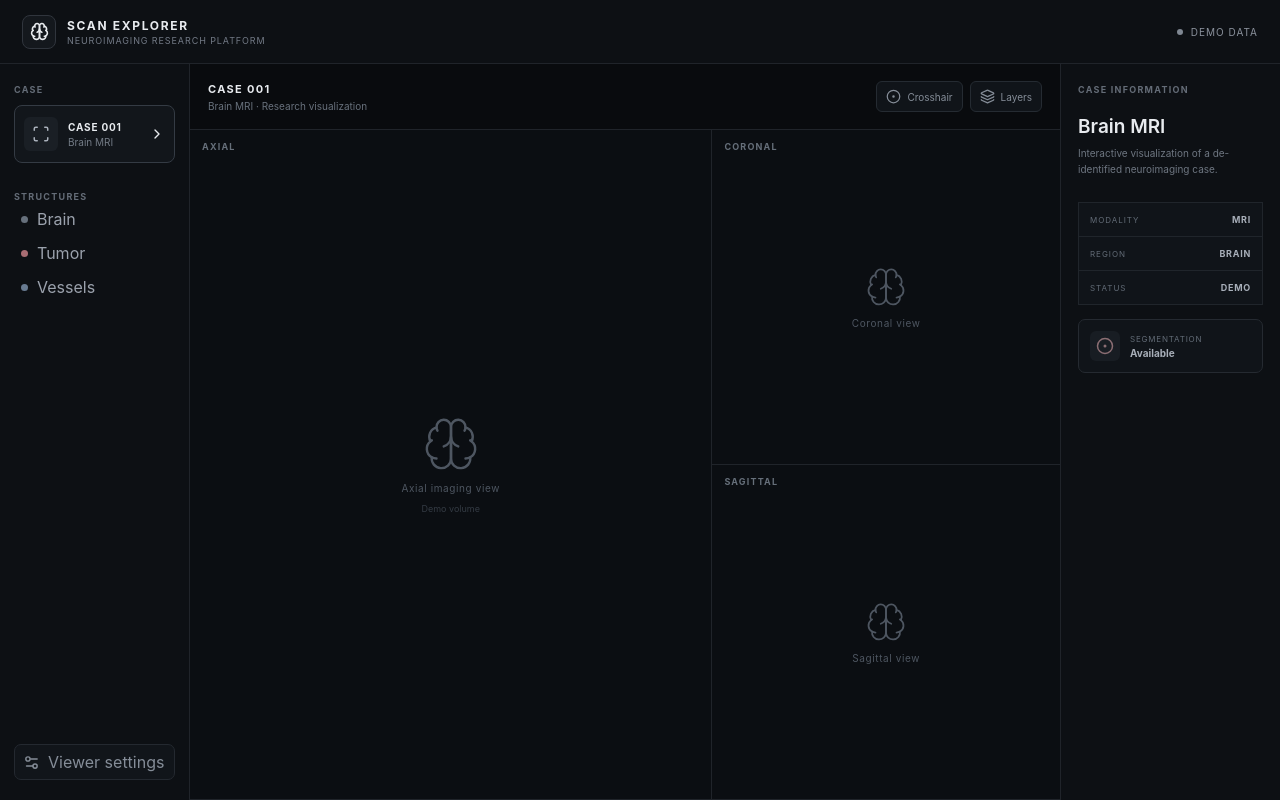
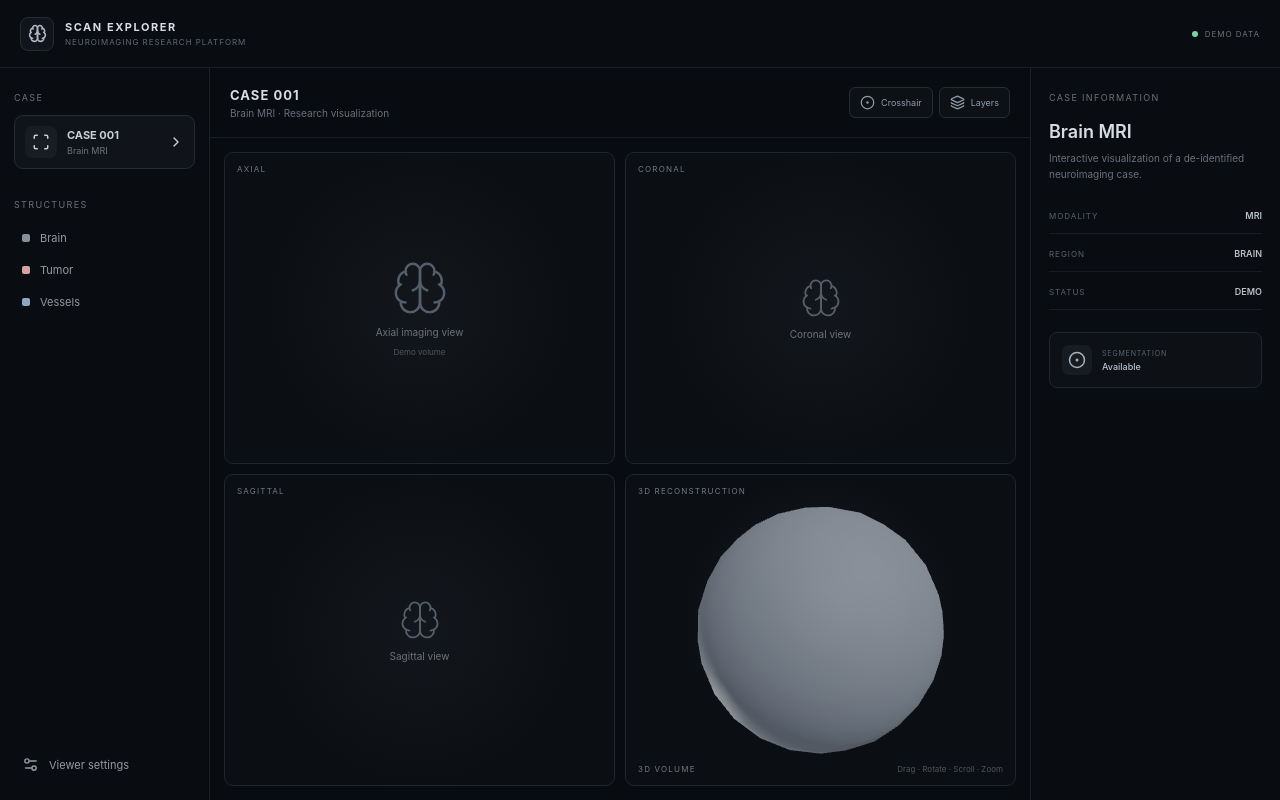
Before and after one commit to harshasingla18/braintumorscan, a React (Vite) app: page / in a window 1280 px wide. Built offline with nearby package versions, Linux system fonts and the light colour scheme.

Commit message:
Update index.css

```diff
--- a/src/index.css
+++ b/src/index.css
@@ -10,10 +10,14 @@ body,
   margin: 0;
 }
 
+html,
 body {
   overflow: hidden;
-  background: #0b0d10;
-  color: #e8ebef;
+}
+
+body {
+  background: #080b0f;
+  color: #d8dde4;
   font-family:
     Inter,
     ui-sans-serif,
@@ -31,19 +35,33 @@ button {
 .app {
   width: 100%;
   height: 100%;
+  min-height: 0;
+
   display: flex;
   flex-direction: column;
+
   overflow: hidden;
+
+  background: #080b0f;
 }
 
+/* TOP BAR */
+
 .topbar {
-  flex: 0 0 64px;
+  flex: 0 0 68px;
+
+  height: 68px;
+  min-height: 68px;
+
   display: flex;
   align-items: center;
   justify-content: space-between;
-  padding: 0 22px;
-  border-bottom: 1px solid #20242a;
-  background: #0d1014;
+
+  padding: 0 20px;
+
+  border-bottom: 1px solid #1b2027;
+
+  background: #090c10;
 }
 
 .brand {
@@ -55,385 +73,542 @@ button {
 .brand-mark {
   width: 34px;
   height: 34px;
+
   display: grid;
   place-items: center;
-  border: 1px solid #30353d;
+
+  border: 1px solid #242b34;
   border-radius: 8px;
-  background: #14181d;
+
+  background: #11151b;
+
+  color: #aeb6c1;
 }
 
 .brand-name {
-  font-size: 12px;
+  font-size: 11px;
   font-weight: 700;
   letter-spacing: 0.14em;
 }
 
 .brand-subtitle {
-  margin-top: 2px;
-  color: #727985;
-  font-size: 9px;
-  letter-spacing: 0.1em;
+  margin-top: 3px;
+
+  color: #606a76;
+
+  font-size: 8px;
+  letter-spacing: 0.12em;
 }
 
 .topbar-status {
   display: flex;
   align-items: center;
-  gap: 8px;
-  color: #8b929d;
-  font-size: 10px;
-  letter-spacing: 0.1em;
+  gap: 7px;
+
+  color: #68717d;
+
+  font-size: 8px;
+  letter-spacing: 0.12em;
 }
 
 .status-dot {
   width: 6px;
   height: 6px;
+
   border-radius: 50%;
-  background: #7f8792;
+
+  background: #7dd3a5;
 }
+
+/* WORKSPACE */
 
 .workspace {
   flex: 1 1 0;
+
+  width: 100%;
+  min-width: 0;
   min-height: 0;
+
   display: grid;
-  grid-template-columns: 190px minmax(0, 1fr) 220px;
+
+  grid-template-columns:
+    210px
+    minmax(0, 1fr)
+    250px;
+
   overflow: hidden;
 }
 
+/* SIDEBAR */
+
 .sidebar {
+  position: relative;
+
   min-width: 0;
   min-height: 0;
-  display: flex;
-  flex-direction: column;
-  padding: 20px 14px;
-  border-right: 1px solid #20242a;
-  background: #0d1014;
+
   overflow: hidden;
+
+  border-right: 1px solid #1b2027;
+
+  padding: 24px 14px;
+
+  background: #090c10;
 }
 
 .section-label {
-  color: #646c77;
+  margin-bottom: 12px;
+
+  color: #68717d;
+
   font-size: 9px;
-  font-weight: 700;
-  letter-spacing: 0.14em;
+  letter-spacing: 0.15em;
 }
 
 .section-label.second {
-  margin-top: 28px;
+  margin-top: 30px;
 }
 
 .case-card {
-  margin-top: 10px;
-  min-height: 58px;
+  width: 100%;
+
   display: flex;
   align-items: center;
+
   gap: 10px;
-  padding: 9px;
-  border: 1px solid #252a31;
-  border-radius: 8px;
-  background: #12161b;
+
+  padding: 10px;
+
+  border: 1px solid transparent;
+  border-radius: 9px;
+
+  color: #c9cfd7;
 }
 
 .case-card.active {
-  border-color: #343b44;
+  background: #10141a;
+  border-color: #242b34;
 }
 
 .case-icon {
-  width: 34px;
-  height: 34px;
+  width: 32px;
+  height: 32px;
+
+  flex: 0 0 32px;
+
   display: grid;
   place-items: center;
-  border-radius: 6px;
-  background: #1a1f25;
-  color: #aab1bb;
+
+  border-radius: 7px;
+
+  background: #181d24;
 }
 
 .case-info {
   min-width: 0;
   flex: 1;
+
   display: flex;
   flex-direction: column;
+
   gap: 3px;
 }
 
 .case-info strong {
-  font-size: 10px;
-  letter-spacing: 0.08em;
+  font-size: 11px;
 }
 
 .case-info span {
-  color: #737b86;
-  font-size: 10px;
+  color: #69727e;
+  font-size: 9px;
 }
 
-.layer-row {
+.layer-row,
+.settings-button {
   width: 100%;
-  min-height: 34px;
+
+  border: 0;
+
+  background: transparent;
+
+  color: #929aa5;
+
   display: flex;
   align-items: center;
-  gap: 9px;
-  padding: 0 7px;
-  border: 0;
-  background: transparent;
-  color: #9ba2ad;
+
+  gap: 10px;
+
+  padding: 9px 8px;
+
   text-align: left;
+
   cursor: pointer;
+
+  border-radius: 7px;
+
+  font-size: 11px;
+}
+
+.layer-row:hover,
+.settings-button:hover {
+  background: #11151b;
+  color: #d8dde4;
 }
 
 .layer-indicator {
-  width: 7px;
-  height: 7px;
-  border-radius: 50%;
-  background: #66707c;
+  width: 8px;
+  height: 8px;
+
+  flex: 0 0 8px;
+
+  border-radius: 2px;
+
+  background: #5e6672;
+}
+
+.layer-indicator.brain {
+  background: #87909c;
 }
 
 .layer-indicator.tumor {
-  background: #a86d73;
+  background: #d8a0a0;
 }
 
 .layer-indicator.vessels {
-  background: #687b91;
+  background: #8ca6c4;
 }
 
 .sidebar-bottom {
-  margin-top: auto;
+  position: absolute;
+
+  left: 14px;
+  right: 14px;
+  bottom: 18px;
 }
 
-.settings-button {
-  width: 100%;
-  min-height: 36px;
-  display: flex;
-  align-items: center;
-  gap: 8px;
-  padding: 0 8px;
-  border: 1px solid #242930;
-  border-radius: 7px;
-  background: #11151a;
-  color: #858d98;
-  cursor: pointer;
-}
+/* VIEWER */
 
 .viewer-area {
   min-width: 0;
   min-height: 0;
+
   display: flex;
   flex-direction: column;
+
   overflow: hidden;
-  background: #090b0e;
+
+  background: #080b0f;
 }
 
 .viewer-header {
-  flex: 0 0 66px;
+  flex: 0 0 70px;
+
+  height: 70px;
+  min-height: 70px;
+
   display: flex;
   align-items: center;
   justify-content: space-between;
-  padding: 0 18px;
-  border-bottom: 1px solid #20242a;
+
+  padding: 16px 20px;
+
+  border-bottom: 1px solid #181d24;
 }
 
 .viewer-title {
-  font-size: 11px;
+  font-size: 13px;
   font-weight: 700;
-  letter-spacing: 0.12em;
+  letter-spacing: 0.08em;
 }
 
 .viewer-description {
   margin-top: 4px;
-  color: #68717c;
+
+  color: #68717d;
+
   font-size: 10px;
 }
 
 .viewer-tools {
   display: flex;
-  gap: 7px;
+  gap: 6px;
 }
 
 .viewer-tools button {
   display: flex;
   align-items: center;
+
   gap: 6px;
-  padding: 7px 9px;
-  border: 1px solid #252b32;
+
+  border: 1px solid #252c35;
+
+  background: #0d1116;
+
+  color: #929ba7;
+
+  padding: 7px 10px;
+
   border-radius: 6px;
-  background: #101419;
-  color: #858d98;
-  font-size: 10px;
+
+  font-size: 9px;
+
+  cursor: pointer;
 }
+
+/* VIEWER GRID */
 
 .viewer-grid {
   flex: 1 1 0;
+
+  width: 100%;
+  min-width: 0;
   min-height: 0;
+
+  padding: 14px;
+
   display: grid;
-  grid-template-columns: 1.5fr 1fr;
+
+  grid-template-columns: minmax(0, 1fr) minmax(0, 1fr);
   grid-template-rows: minmax(0, 1fr) minmax(0, 1fr);
-  gap: 1px;
+
+  gap: 10px;
+
   overflow: hidden;
-  background: #20242a;
 }
 
 .scan-panel {
   position: relative;
+
   min-width: 0;
   min-height: 0;
+
   overflow: hidden;
-  background: #0b0e12;
+
+  border: 1px solid #20262e;
+  border-radius: 9px;
+
+  background:
+    radial-gradient(
+      circle,
+      rgba(78, 89, 105, 0.12),
+      transparent 65%
+    ),
+    #0b0e12;
 }
 
-.scan-panel.large {
-  grid-row: span 2;
+.scan-panel.three-d {
+  min-width: 0;
+  min-height: 0;
+
+  background:
+    radial-gradient(
+      circle at 50% 45%,
+      rgba(102, 113, 128, 0.14),
+      transparent 55%
+    ),
+    #0b0e12;
 }
 
 .panel-label {
   position: absolute;
+
   top: 11px;
   left: 12px;
-  z-index: 5;
-  color: #666f7a;
-  font-size: 9px;
-  font-weight: 700;
-  letter-spacing: 0.13em;
-  pointer-events: none;
+
+  z-index: 2;
+
+  font-size: 8px;
+  letter-spacing: 0.15em;
+
+  color: #717a86;
 }
 
 .scan-placeholder {
-  position: absolute;
-  inset: 0;
+  width: 100%;
+  height: 100%;
+  min-width: 0;
+  min-height: 0;
+
   display: flex;
-  flex-direction: column;
+
   align-items: center;
   justify-content: center;
+
+  flex-direction: column;
+
   gap: 9px;
-  color: #4e5661;
+
+  color: #555f6c;
 }
 
 .scan-placeholder span {
+  color: #69727e;
   font-size: 10px;
-  letter-spacing: 0.06em;
 }
 
 .scan-placeholder small {
-  color: #343b44;
-  font-size: 9px;
+  color: #4d5662;
+  font-size: 8px;
 }
+
+/* 3D VIEWER */
 
 .three-d-viewer {
   position: absolute;
+
   inset: 0;
-  z-index: 1;
+
+  width: 100%;
+  height: 100%;
+
+  overflow: hidden;
 }
 
 .three-d-viewer canvas {
-  display: block !important;
+  display: block;
+
   width: 100% !important;
   height: 100% !important;
 }
 
 .three-d-overlay {
   position: absolute;
+
   left: 12px;
+  right: 12px;
   bottom: 11px;
-  z-index: 2;
+
+  z-index: 3;
+
   display: flex;
-  flex-direction: column;
-  gap: 3px;
+  align-items: center;
+  justify-content: space-between;
+
   pointer-events: none;
 }
 
 .three-d-overlay span {
-  color: #69727d;
-  font-size: 9px;
-  font-weight: 700;
-  letter-spacing: 0.12em;
+  color: #717a86;
+
+  font-size: 8px;
+  letter-spacing: 0.15em;
 }
 
 .three-d-overlay small {
-  color: #454d57;
-  font-size: 9px;
+  color: #4d5662;
+
+  font-size: 8px;
 }
+
+/* CASE PANEL */
 
 .case-panel {
   min-width: 0;
   min-height: 0;
-  padding: 20px 17px;
-  border-left: 1px solid #20242a;
-  background: #0d1014;
+
   overflow: hidden;
+
+  border-left: 1px solid #1b2027;
+
+  padding: 24px 18px;
+
+  background: #090c10;
 }
 
 .case-panel h1 {
-  margin: 20px 0 7px;
-  font-size: 19px;
+  margin: 18px 0 8px;
+
+  font-size: 18px;
   font-weight: 600;
 }
 
 .case-description {
   margin: 0;
-  color: #6e7681;
+
+  color: #68717d;
+
   font-size: 10px;
   line-height: 1.6;
 }
 
 .metadata {
-  margin-top: 25px;
+  margin-top: 28px;
+
   display: grid;
-  gap: 1px;
-  border: 1px solid #20252b;
-  background: #20252b;
+
+  gap: 14px;
 }
 
 .metadata > div {
   display: flex;
   align-items: center;
   justify-content: space-between;
-  padding: 11px;
-  background: #101419;
+
+  padding-bottom: 12px;
+
+  border-bottom: 1px solid #181d24;
 }
 
 .metadata span {
-  color: #626b76;
+  color: #59636f;
+
   font-size: 8px;
   letter-spacing: 0.12em;
 }
 
 .metadata strong {
-  color: #a8afb9;
+  color: #b8c0ca;
+
   font-size: 9px;
-  letter-spacing: 0.08em;
+  font-weight: 600;
 }
 
 .tumor-summary {
-  margin-top: 14px;
+  margin-top: 22px;
+
   display: flex;
   align-items: center;
+
   gap: 10px;
-  padding: 11px;
-  border: 1px solid #252a31;
-  border-radius: 7px;
-  background: #101419;
+
+  padding: 12px;
+
+  border: 1px solid #20262e;
+  border-radius: 8px;
+
+  background: #0d1116;
 }
 
 .summary-icon {
   width: 30px;
   height: 30px;
+
   display: grid;
   place-items: center;
-  border-radius: 6px;
-  background: #181d23;
-  color: #8b6e73;
-}
 
-.tumor-summary > div:last-child {
-  display: flex;
-  flex-direction: column;
-  gap: 3px;
+  border-radius: 7px;
+
+  background: #171c23;
+
+  color: #a9b1bb;
 }
 
 .tumor-summary span {
-  color: #626b76;
-  font-size: 8px;
-  letter-spacing: 0.1em;
+  display: block;
+
+  color: #59636f;
+
+  font-size: 7px;
+  letter-spacing: 0.12em;
 }
 
 .tumor-summary strong {
-  color: #a8afb9;
-  font-size: 10px;
+  display: block;
+
+  margin-top: 3px;
+
+  color: #b8c0ca;
+
+  font-size: 9px;
+  font-weight: 500;
 }
```
